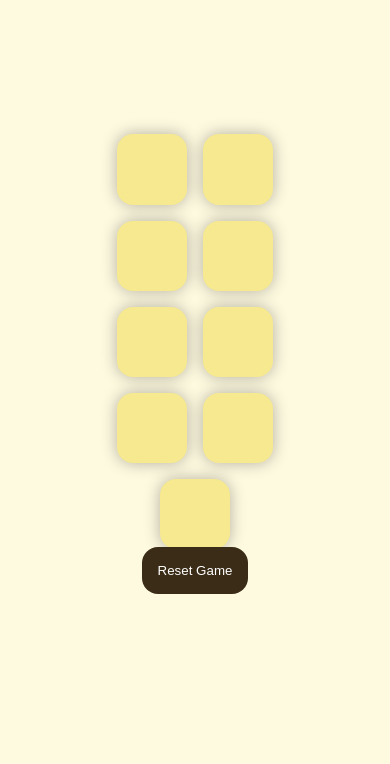
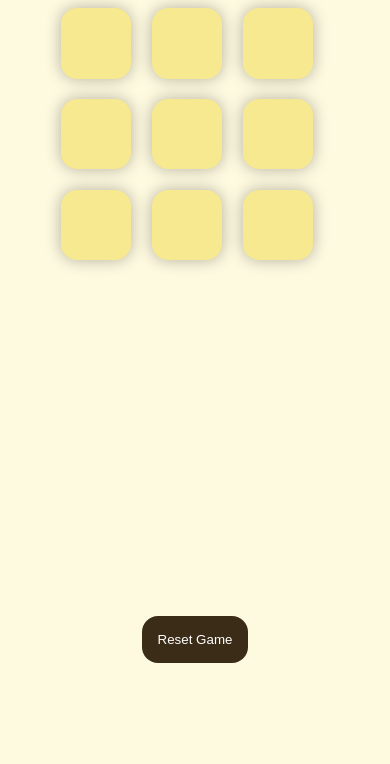
Before and after one commit to Vijay-2005/Tic_Tac_Toe, a plain HTML site: page index.html in a window 390 px wide. Shown: the part 80-844 px from the top of the page. Drawn offline with Linux system fonts and the light colour scheme; a web font is replaced by a local one.

Commit message:
fix for phone

```diff
--- a/style.css
+++ b/style.css
@@ -21,20 +21,43 @@ h2{
     color: #7c5f42;
     font-size: 2.5rem;
 }
+
 .container{
     height: 70vh;
-    display: flex;
-    justify-content: center;
-    align-items: center;
+    /* display: grid; */
+    /* justify-content: center; */
+    /* align-items: center; */
+    /* grid-template-columns: repeat(3,22vmin);
+    grid-template-rows: repeat(3,22vmin);
+    gap: 5px;
+
+    place-content: center;
+    width: 80%;
+    margin: 40px auto;
+
+} */
+}
 
 .game {
-    height: 60vmin;
-    width: 60vmin;
+     height: 60vmin;
+   /* width: 60vmin;
     display: flex;
     justify-content: center;
     flex-wrap: wrap;
     align-items: center;
-    gap:1rem ;
+    gap:1rem ; */
+        /* height: 70vh; */
+        display: grid;
+        /* justify-content: center; */
+        /* align-items: center; */
+        grid-template-columns: repeat(3,22vmin);
+        grid-template-rows: repeat(3,22vmin);
+        gap: 5px;
+
+        place-content: center;
+        width: 80%;
+        margin: 40px auto;
+
 
 }
 .box{
@@ -49,11 +72,12 @@ h2{
     border: none;
     background-color:#F6E98F;
     box-shadow : 0 0 1rem rgba(0,0,0,0.3);
-    /* background-image: url(images/tic-tac-toe-oxo-holiday-tic-tac-toe-game-blue-cross-thumbnail.jpg); */
+
     font-size: 8vmin;
     color: #4a2d19;
+    position: static;
 }
-}
+
 
 .reset_button{
     padding: 1rem;
@@ -72,16 +96,3 @@ h2{
 #winnerPopUp{
     display: none;
 }
-@media (max-width: 600px) {
-    h1 {
-        font-size: 8vw; /* Increase font size for smaller devices */
-    }
-    .game {
-        gap: 5vw; /* Increase gap for smaller devices */
-    }
-    .box {
-        height: 22vmin; /* Increase box size for better touch targets on smaller devices */
-        width: 22vmin;
-        font-size: 10vmin; /* Increase font size for better readability on smaller devices */
-    }
-}
```
